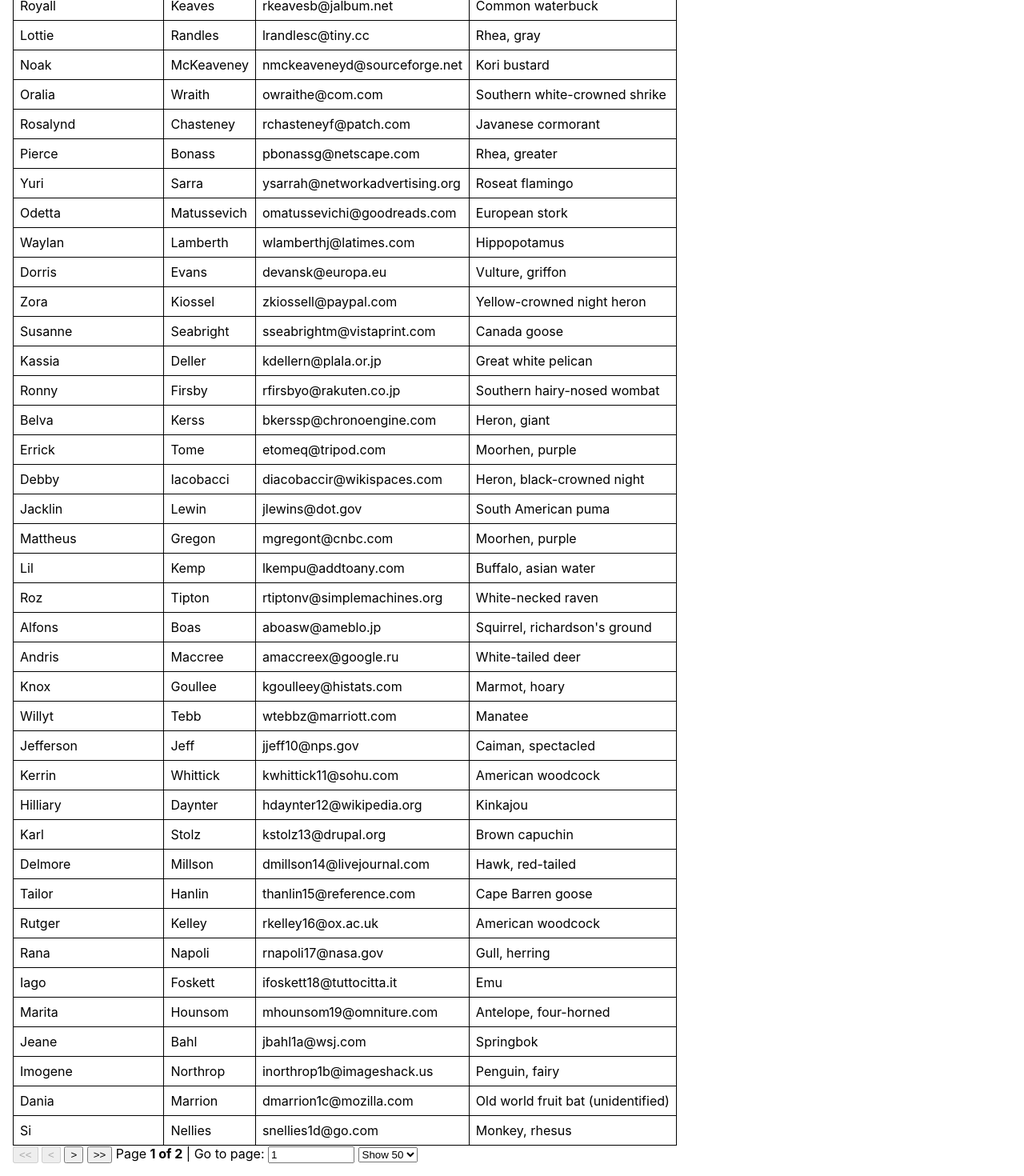
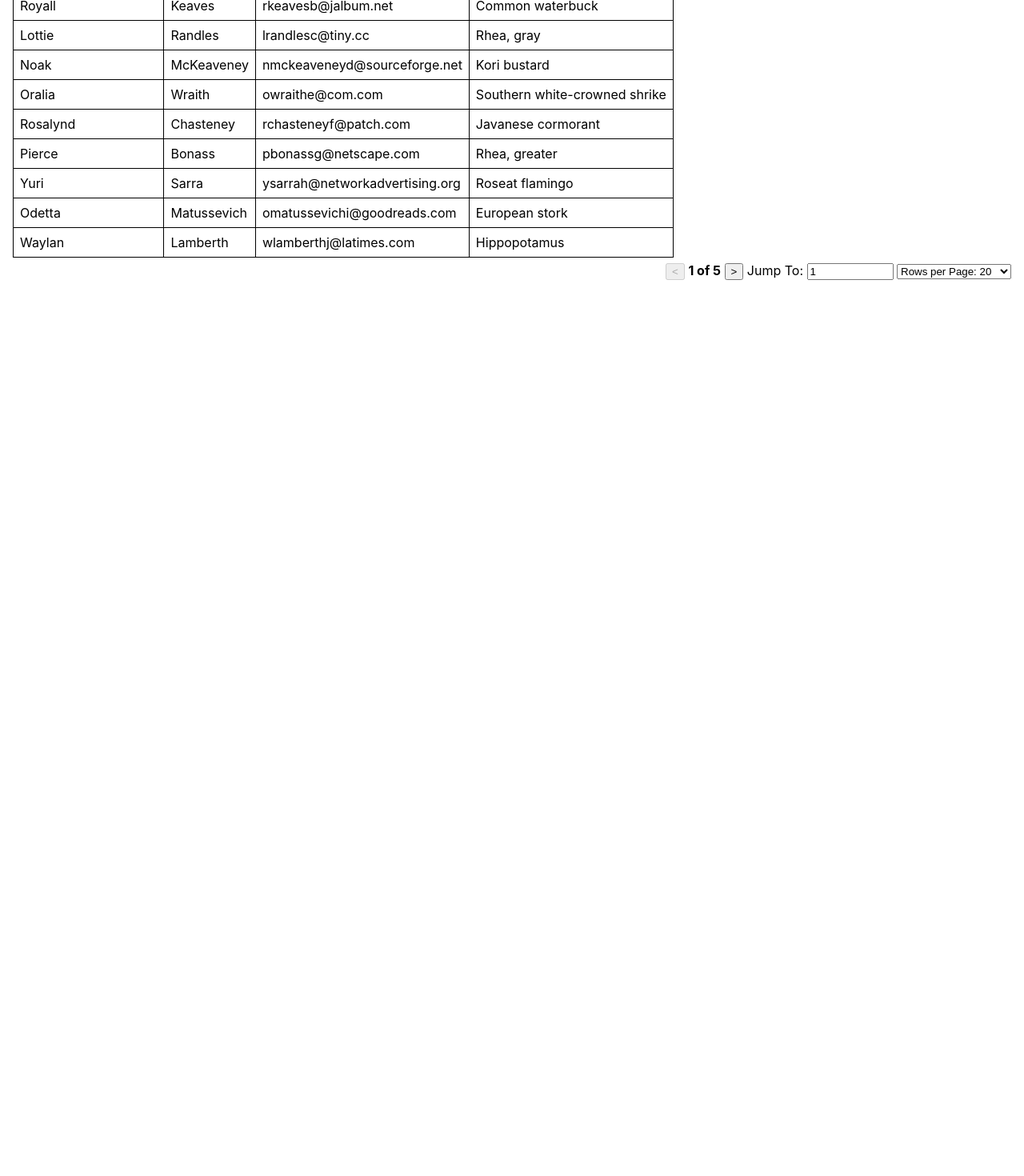
Before and after one commit to vuonga1103/datatable-sandbox, a React (Create React App) app: page / in a window 1280 px wide. Shown: the part 492-1962 px from the top of the page at 80% size. After the commit the page ends 864 px from the top, so only its background shows below. Built offline with nearby package versions, Linux system fonts and the light colour scheme.

Commit message:
Add Pagination UI

```diff
--- a/src/App.js
+++ b/src/App.js
@@ -22,8 +22,22 @@ const COL_CONFIG = [
   },
 ]
 
+const PAGINATION_CONFIG = {
+  pageSize: 20,
+  hasJumpToPage: true,
+  hasRowsPerPage: true,
+  wrapperStyle: {},
+}
+
 function App() {
-  return <DataTable colConfig={COL_CONFIG} data={mockData} isPaginated />
+  return (
+    <DataTable
+      colConfig={COL_CONFIG}
+      data={mockData}
+      isPaginated
+      paginationConfig={PAGINATION_CONFIG}
+    />
+  )
 }
 
 export default App
--- a/src/components/DataTable.js
+++ b/src/components/DataTable.js
@@ -36,7 +36,6 @@ const DEFAULT_PAGINATION_CONFIG = {
   pageSize: 50,
   hasJumpToPage: false,
   hasRowsPerPage: false,
-  align: 'right',
   wrapperStyle: {},
 }
 
@@ -95,7 +94,10 @@ const DataTable = ({
         </tbody>
       </table>
 
-      <Pagination tableInstance={tableInstance} />
+      <Pagination
+        tableInstance={tableInstance}
+        paginationConfig={paginationConfig}
+      />
     </Styles>
   )
 }
--- a/src/components/Pagination.js
+++ b/src/components/Pagination.js
@@ -1,11 +1,10 @@
 import React from 'react'
 
-const Pagination = ({ tableInstance }) => {
+const Pagination = ({ tableInstance, paginationConfig }) => {
   const {
     canPreviousPage,
     canNextPage,
     pageOptions,
-    pageCount,
     gotoPage,
     nextPage,
     previousPage,
@@ -13,28 +12,11 @@ const Pagination = ({ tableInstance }) => {
     state: { pageIndex, pageSize },
   } = tableInstance
 
-  return (
-    <div>
-      <button onClick={() => gotoPage(0)} disabled={!canPreviousPage}>
-        {'<<'}
-      </button>{' '}
-      <button onClick={() => previousPage()} disabled={!canPreviousPage}>
-        {'<'}
-      </button>{' '}
-      <button onClick={() => nextPage()} disabled={!canNextPage}>
-        {'>'}
-      </button>{' '}
-      <button onClick={() => gotoPage(pageCount - 1)} disabled={!canNextPage}>
-        {'>>'}
-      </button>{' '}
+  const { hasJumpToPage, hasRowsPerPage, wrapperStyle } = paginationConfig
+
+  const jumpToPage = (
     <span>
-        Page{' '}
-        <strong>
-          {pageIndex + 1} of {pageOptions.length}
-        </strong>{' '}
-      </span>
-      <span>
-        | Go to page:{' '}
+      Jump To:{' '}
       <input
         type="number"
         defaultValue={pageIndex + 1}
@@ -43,20 +25,59 @@ const Pagination = ({ tableInstance }) => {
           gotoPage(page)
         }}
         style={{ width: '100px' }}
-        />
-      </span>{' '}
+      />{' '}
+    </span>
+  )
+
+  const rowsPerPage = (
     <select
       value={pageSize}
       onChange={e => {
         setPageSize(Number(e.target.value))
       }}
     >
-        {[10, 20, 30, 40, 50].map(pageSize => (
-          <option key={pageSize} value={pageSize}>
-            Show {pageSize}
+      {[10, 20, 30, 40, 50, 75, 100].map(currentPageSize => {
+        // default the value to the page size that the user specified in paginationConfig
+        const defaultValue =
+          currentPageSize === pageSize ? pageSize : currentPageSize
+
+        return (
+          <option
+            key={currentPageSize}
+            value={currentPageSize}
+            defaultValue={defaultValue}
+          >
+            Rows per Page: {currentPageSize}
           </option>
-        ))}
+        )
+      })}
     </select>
+  )
+
+  return (
+    <div
+      style={{
+        textAlign: 'right',
+        margin: '6px 0',
+        ...wrapperStyle,
+      }}
+    >
+      {/* Default Page Nav */}
+      <span>
+        <button onClick={() => previousPage()} disabled={!canPreviousPage}>
+          {'<'}
+        </button>{' '}
+        <strong>
+          {pageIndex + 1} of {pageOptions.length}
+        </strong>{' '}
+        <button onClick={() => nextPage()} disabled={!canNextPage}>
+          {'>'}
+        </button>{' '}
+      </span>
+
+      {/* Show jump-to-page and/or rows-per-page UI depending on config */}
+      {hasJumpToPage ? jumpToPage : null}
+      {hasRowsPerPage ? rowsPerPage : null}
     </div>
   )
 }
```
Lines whose indentation alone changed are shown as unchanged.
